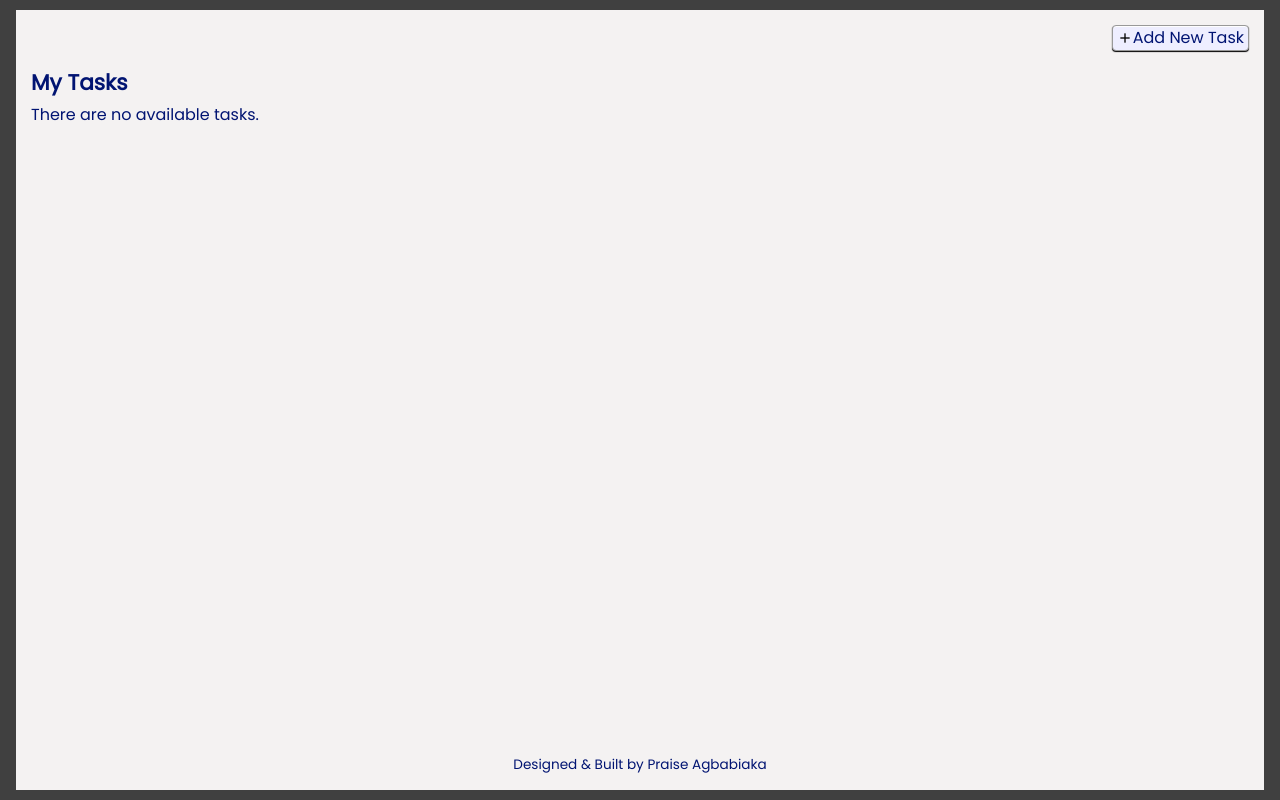
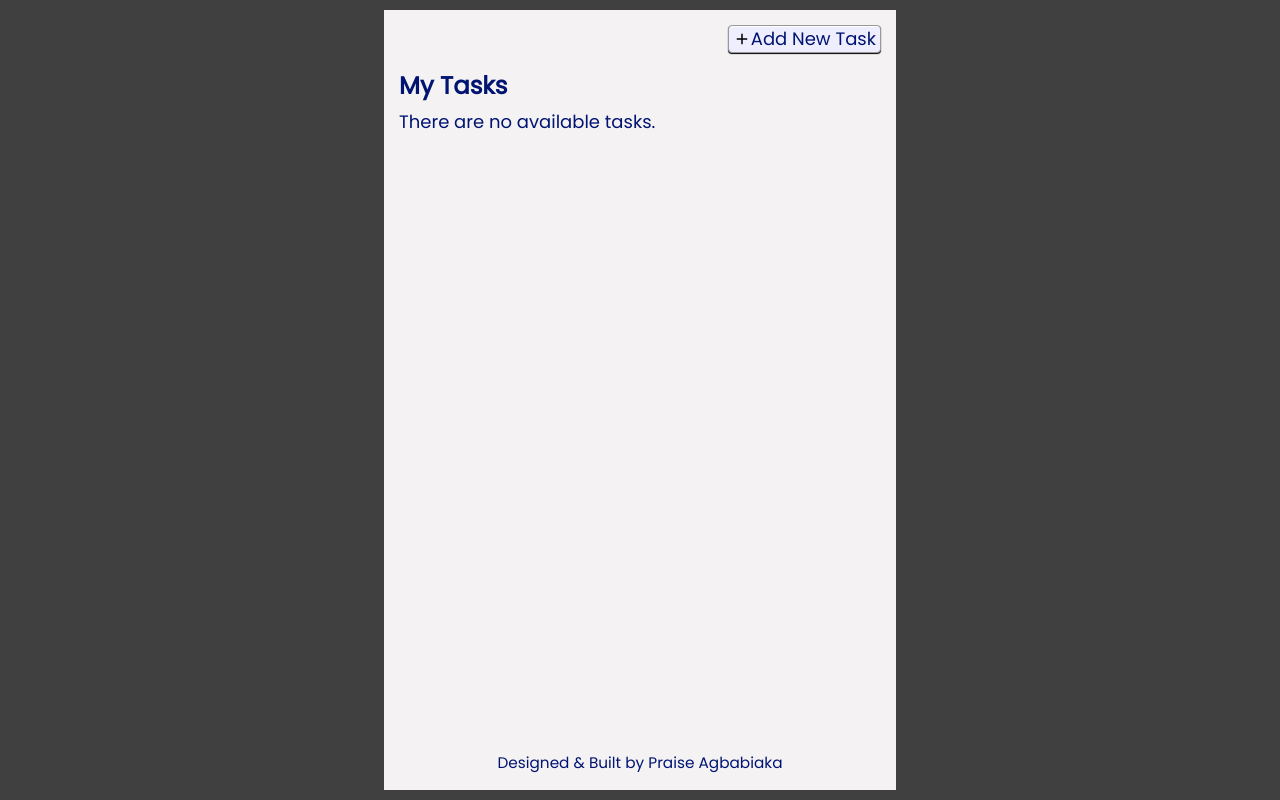
Before and after one commit to praiztech/task-manager, a React (Create React App) app: page / in a window 1280 px wide. Built offline with nearby package versions, Linux system fonts and the light colour scheme.

Commit message:
add media queries for responsiveness

```diff
--- a/src/index.css
+++ b/src/index.css
@@ -257,3 +257,19 @@ footer {
     fill: currentColor;
   }
 }
+
+@media screen and (min-width: 48em) {
+  html {
+    --base-font-size: 1.8rem;
+  }
+
+  .content {
+    --content-width: 65%;
+  }
+}
+
+@media screen and (min-width: 64em) {
+  .content {
+    --content-width: 40%;
+  }
+}
```
